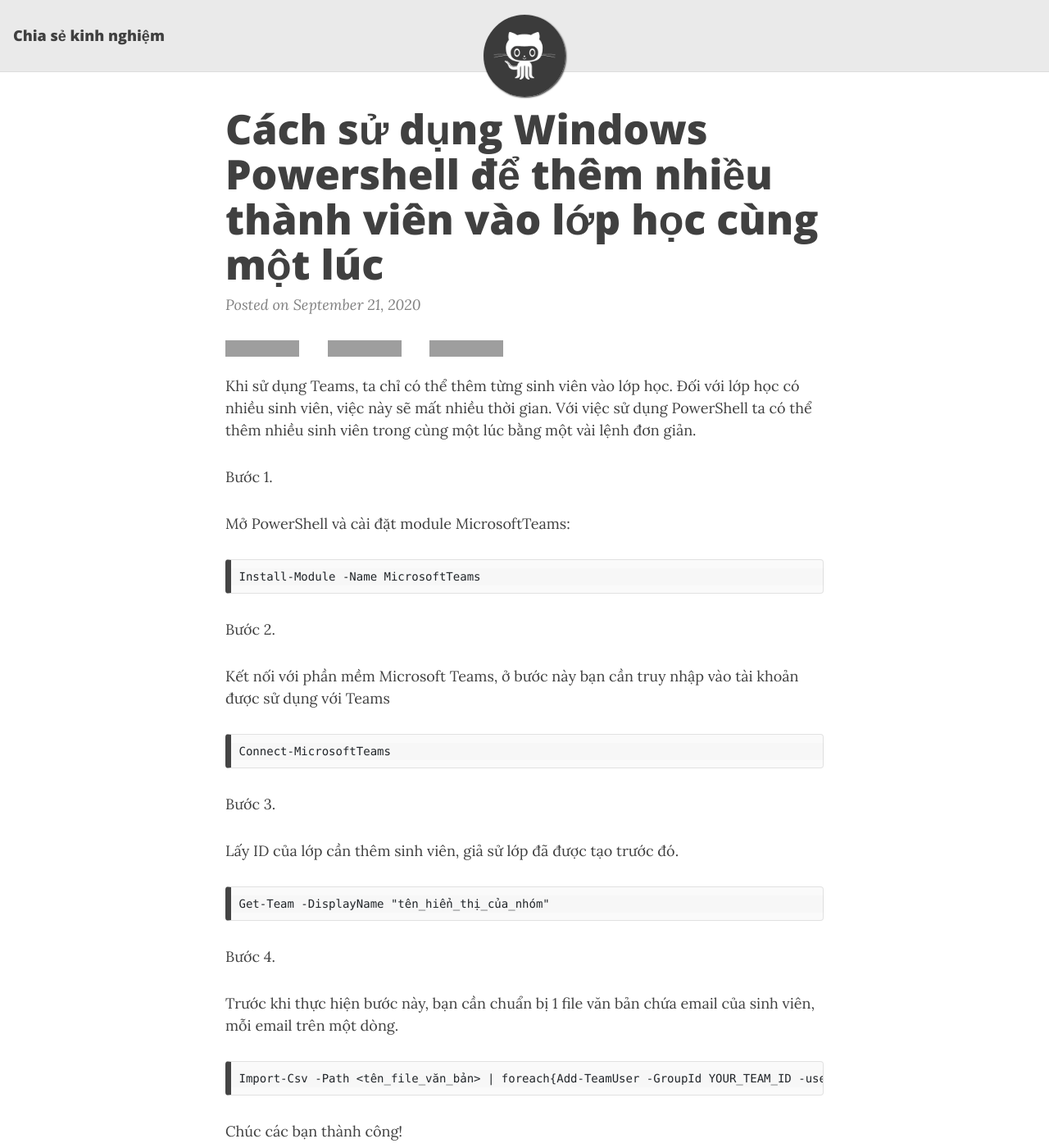
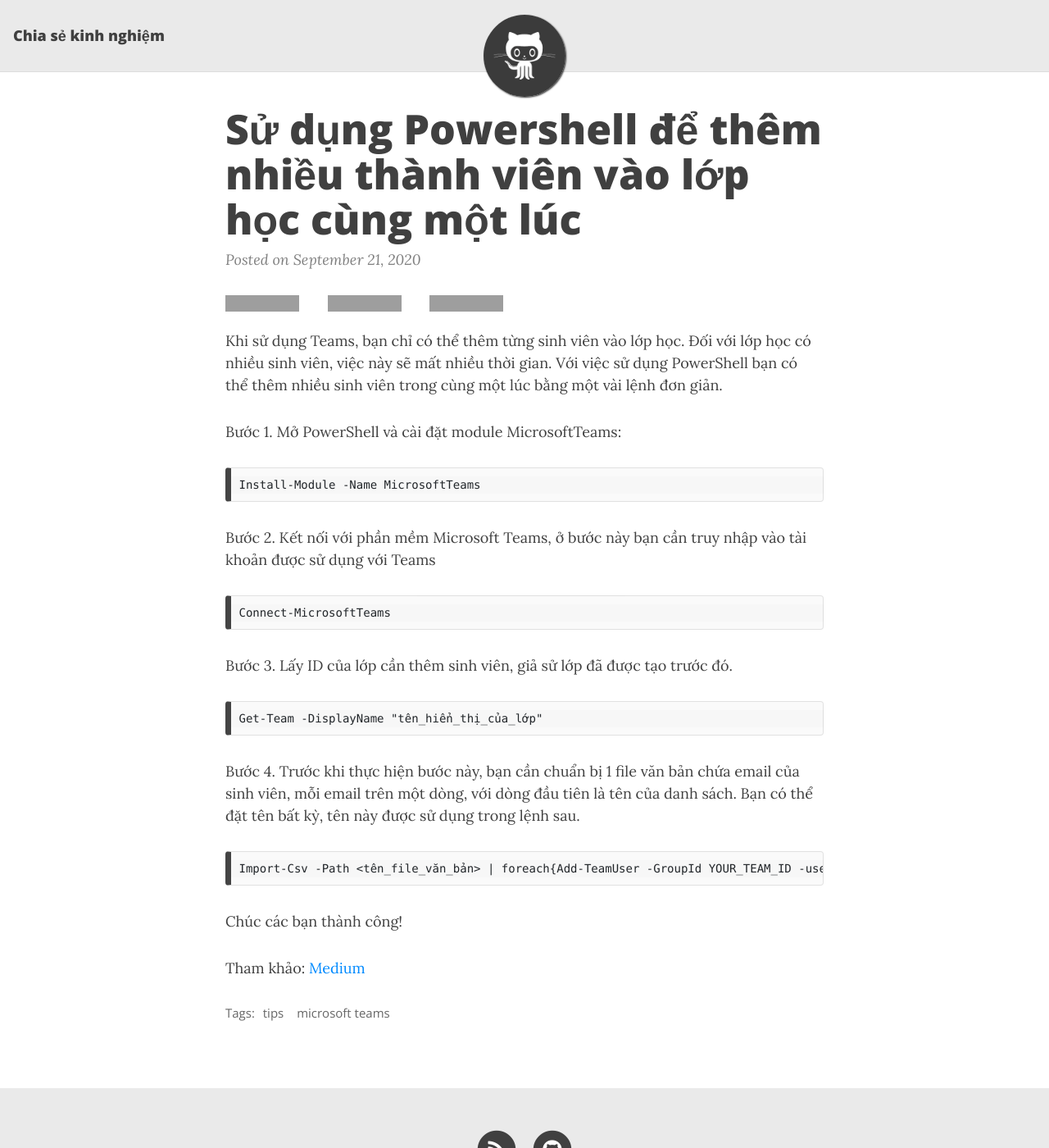
Before and after one commit to lebavui/tips, a Jekyll site: the page built from _posts/2020-09-21-add-multiple-members-to-a-team.md, in a window 1280 px wide and 1400 px high. Shown: the whole window at 82% size. Built offline with Jekyll 4.4.1, drawn with Linux system fonts in a browser that asks for light colours; nearby versions of some CDN libraries; grey boxes are pictures that could not be loaded.

Commit message:
Update post

```diff
--- a/_posts/2020-09-21-add-multiple-members-to-a-team.md
+++ b/_posts/2020-09-21-add-multiple-members-to-a-team.md
@@ -1,6 +1,6 @@
 ---
 layout: post
-title: Cách sử dụng Windows Powershell để thêm nhiều thành viên vào lớp học cùng một lúc
+title: Sử dụng Powershell để thêm nhiều thành viên vào lớp học cùng một lúc
 #subtitle:
 gh-repo: lebavui/tips
 gh-badge: [star, fork, follow]
@@ -8,33 +8,29 @@ tags: [tips, microsoft teams]
 comments: false
 ---
 
-Khi sử dụng Teams, ta chỉ có thể thêm từng sinh viên vào lớp học. Đối với lớp học có nhiều sinh viên, việc này sẽ mất nhiều thời gian.
-Với việc sử dụng PowerShell ta có thể thêm nhiều sinh viên trong cùng một lúc bằng một vài lệnh đơn giản.
+Khi sử dụng Teams, bạn chỉ có thể thêm từng sinh viên vào lớp học. Đối với lớp học có nhiều sinh viên, việc này sẽ mất nhiều thời gian.
+Với việc sử dụng PowerShell bạn có thể thêm nhiều sinh viên trong cùng một lúc bằng một vài lệnh đơn giản.
 
 Bước 1.
-
 Mở PowerShell và cài đặt module MicrosoftTeams:
 ~~~
 Install-Module -Name MicrosoftTeams
 ~~~
 
 Bước 2.
-
 Kết nối với phần mềm Microsoft Teams, ở bước này bạn cần truy nhập vào tài khoản được sử dụng với Teams
 ~~~
 Connect-MicrosoftTeams
 ~~~
 
 Bước 3.
-
 Lấy ID của lớp cần thêm sinh viên, giả sử lớp đã được tạo trước đó.
 ~~~
-Get-Team -DisplayName "tên_hiển_thị_của_nhóm"
+Get-Team -DisplayName "tên_hiển_thị_của_lớp"
 ~~~
 
 Bước 4.
-
-Trước khi thực hiện bước này, bạn cần chuẩn bị 1 file văn bản chứa email của sinh viên, mỗi email trên một dòng.
+Trước khi thực hiện bước này, bạn cần chuẩn bị 1 file văn bản chứa email của sinh viên, mỗi email trên một dòng, với dòng đầu tiên là tên của danh sách. Bạn có thể đặt tên bất kỳ, tên này được sử dụng trong lệnh sau.
 ~~~
 Import-Csv -Path <tên_file_văn_bản> | foreach{Add-TeamUser -GroupId YOUR_TEAM_ID -user $_.upn_list}
 ~~~
```
